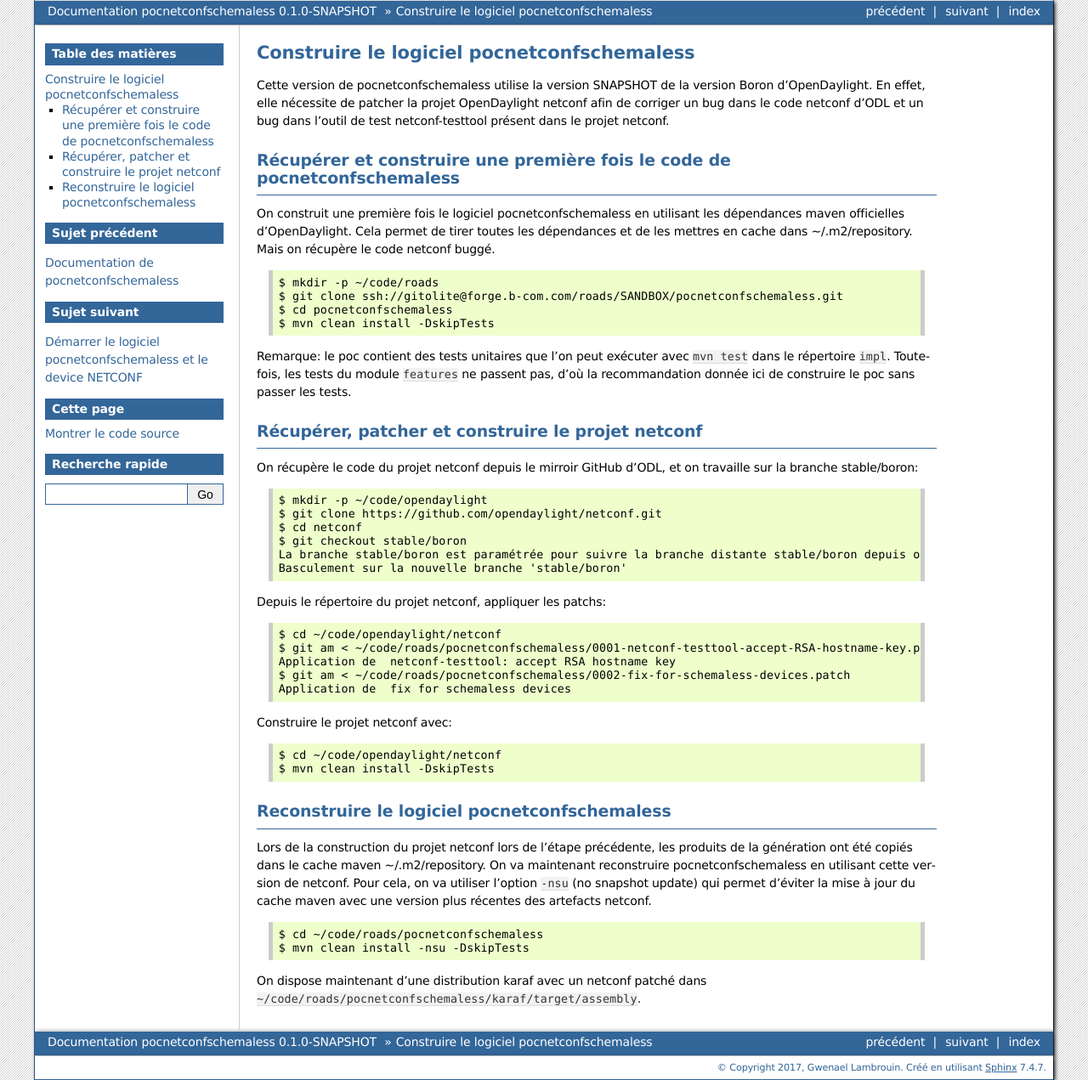
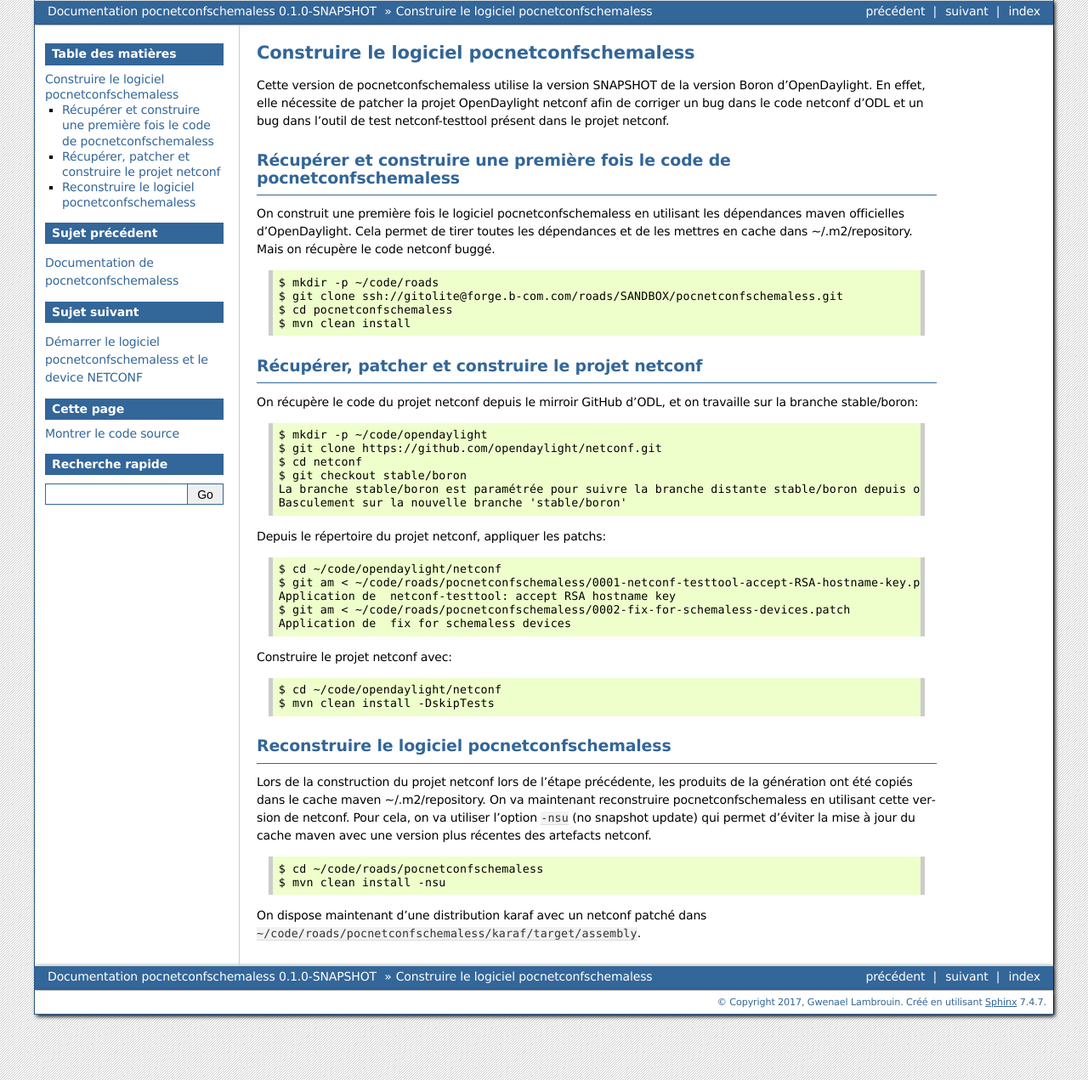
Before and after one commit to b-com/pocnetconfschemaless, a Sphinx documentation site: the page built from docs/build.rst, in a window 1280 px wide. Shown: the whole page at 85% size. Built offline with Sphinx 7.4.7, drawn with Linux system fonts in a browser that asks for light colours.

```diff
--- a/docs/build.rst
+++ b/docs/build.rst
@@ -17,11 +17,7 @@
    $ mkdir -p ~/code/roads
    $ git clone ssh://gitolite@forge.b-com.com/roads/SANDBOX/pocnetconfschemaless.git
    $ cd pocnetconfschemaless
-   $ mvn clean install -DskipTests
-
-Remarque: le poc contient des tests unitaires que l'on peut exécuter avec ``mvn test`` dans le répertoire ``impl``.
-Toutefois, les tests du module ``features`` ne passent pas, d'où la recommandation donnée ici de construire le poc sans
-passer les tests.
+   $ mvn clean install
 
 Récupérer, patcher et construire le projet netconf
 --------------------------------------------------
@@ -65,7 +61,7 @@
 ::
 
    $ cd ~/code/roads/pocnetconfschemaless
-   $ mvn clean install -nsu -DskipTests
+   $ mvn clean install -nsu
 
 On dispose maintenant d'une distribution karaf avec un netconf patché dans
 ``~/code/roads/pocnetconfschemaless/karaf/target/assembly``.
```
Also changed, not shown: 6 other files.
